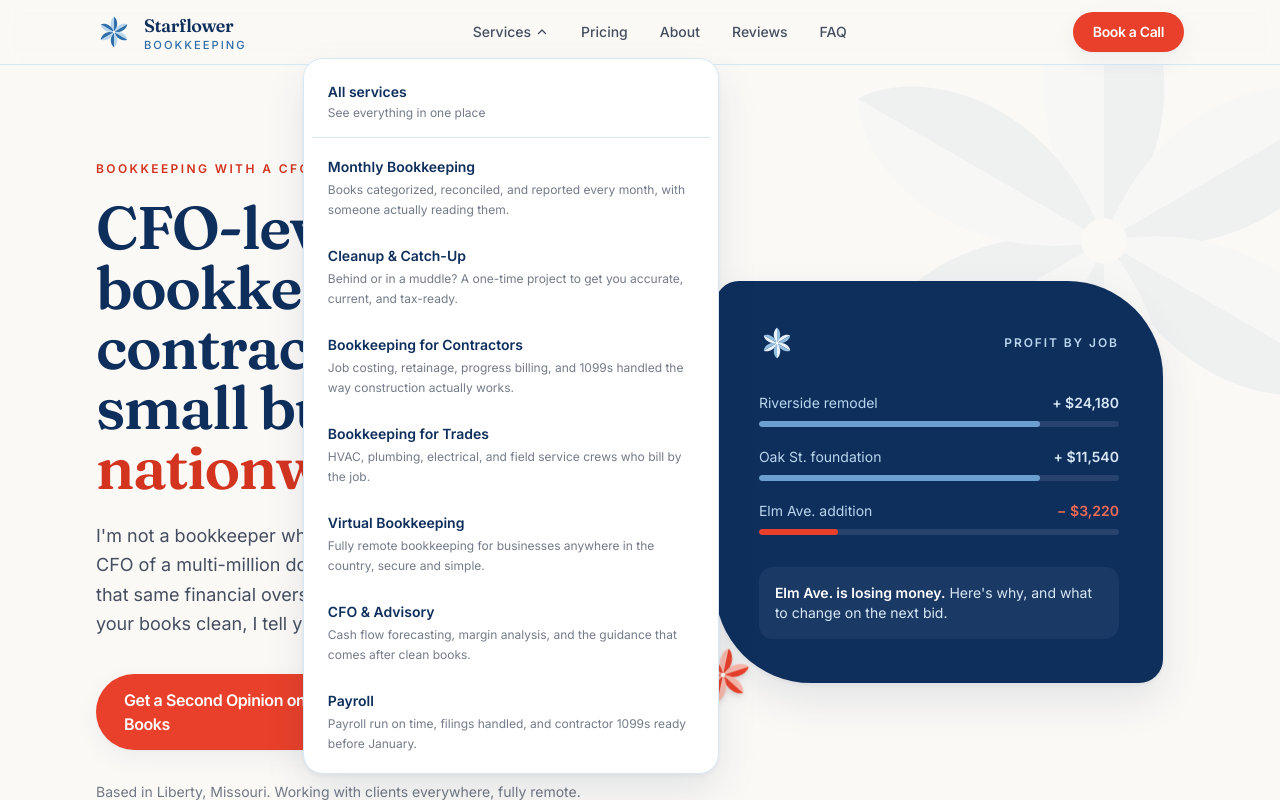
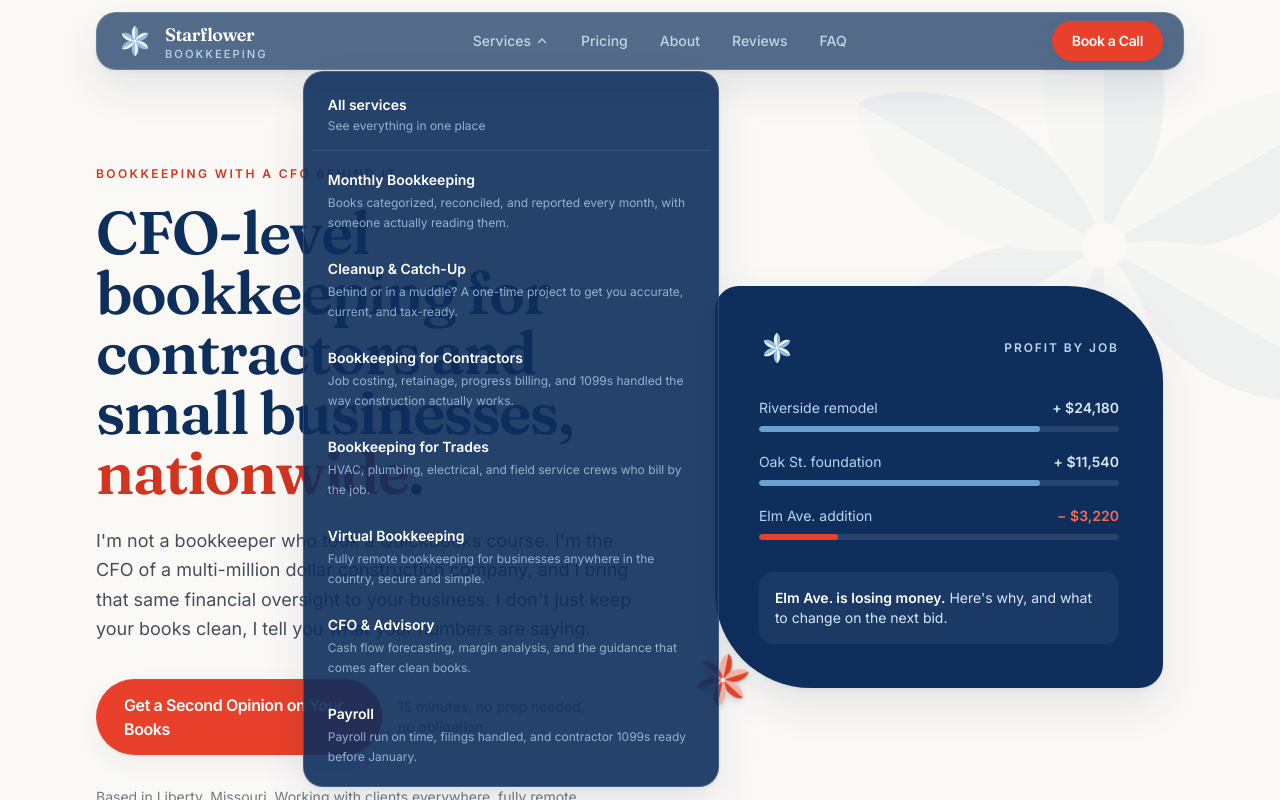
Before and after one commit to dewbwah/Starflower, a Next.js app: page / in a window 1280 px wide. Both pictures are taken after a click on the button "Services". Shown: the top 800 px of the page. Built offline with nearby package versions, Linux system fonts and the light colour scheme.

Commit message:
Glass nav bar, footer legal links + DewBwah credit, testimonials tone prop

```diff
--- a/components/Footer.tsx
+++ b/components/Footer.tsx
@@ -104,14 +104,31 @@ export function Footer() {
           <p>
             &copy; {year} {BUSINESS.name}. All rights reserved.
           </p>
-          <div className="flex items-center gap-5">
+          <nav aria-label="Legal" className="flex flex-wrap items-center gap-x-5 gap-y-2">
             <Link href="/privacy" className="transition-colors hover:text-coral-400">
               Privacy Policy
             </Link>
-            <span className="text-petal-200/40">
-              Serving contractors &amp; small businesses nationwide
-            </span>
-          </div>
+            <Link href="/terms" className="transition-colors hover:text-coral-400">
+              Terms of Service
+            </Link>
+            <Link
+              href="/cookie-settings"
+              className="transition-colors hover:text-coral-400"
+            >
+              Cookie Settings
+            </Link>
+          </nav>
+          <p>
+            Website by{" "}
+            <a
+              href="https://dewbwahmarketing.com"
+              target="_blank"
+              rel="noopener"
+              className="font-medium text-petal-200/90 transition-colors hover:text-coral-400"
+            >
+              DewBwah
+            </a>
+          </p>
         </div>
       </Container>
     </footer>
--- a/components/Header.tsx
+++ b/components/Header.tsx
@@ -43,9 +43,13 @@ export function Header() {
     pathname === href || (href !== "/" && pathname.startsWith(href + "/"));
 
   return (
-    <header className="sticky top-0 z-50 border-b border-petal-100 bg-cream/85 backdrop-blur supports-[backdrop-filter]:bg-cream/70">
-      <Container className="flex h-16 items-center justify-between gap-4">
-        <Logo />
+    // Floating glass bar: translucent navy over a blur, inset from the page top,
+    // so content slides underneath it as you scroll.
+    <header className="pointer-events-none sticky top-0 z-50">
+      <Container className="pointer-events-auto">
+        <div className="mt-3 rounded-2xl border border-white/15 bg-navy/80 shadow-lift backdrop-blur-md supports-[backdrop-filter]:bg-navy/70">
+          <div className="flex h-14 items-center justify-between gap-4 px-4 sm:px-5">
+            <Logo variant="light" />
 
         <nav
           ref={navRef}
@@ -61,8 +65,10 @@ export function Header() {
                   key={link.href}
                   href={link.href}
                   aria-current={active ? "page" : undefined}
-                  className={`rounded-full px-3.5 py-2 text-sm font-medium transition-colors focus-visible:outline-none focus-visible:ring-2 focus-visible:ring-coral-500 ${
-                    active ? "text-coral-600" : "text-ink/80 hover:text-navy"
+                  className={`rounded-full px-3.5 py-2 text-sm font-medium transition-colors focus-visible:outline-none focus-visible:ring-2 focus-visible:ring-coral-400 ${
+                    active
+                      ? "text-coral-400"
+                      : "text-petal-100/85 hover:bg-white/10 hover:text-white"
                   }`}
                 >
                   {link.label}
@@ -81,10 +87,10 @@ export function Header() {
                   aria-expanded={expanded}
                   aria-haspopup="true"
                   onClick={() => setMenu(expanded ? null : link.href)}
-                  className={`inline-flex items-center gap-1 rounded-full px-3.5 py-2 text-sm font-medium transition-colors focus-visible:outline-none focus-visible:ring-2 focus-visible:ring-coral-500 ${
+                  className={`inline-flex items-center gap-1 rounded-full px-3.5 py-2 text-sm font-medium transition-colors focus-visible:outline-none focus-visible:ring-2 focus-visible:ring-coral-400 ${
                     active || childActive
-                      ? "text-coral-600"
-                      : "text-ink/80 hover:text-navy"
+                      ? "text-coral-400"
+                      : "text-petal-100/85 hover:bg-white/10 hover:text-white"
                   }`}
                 >
                   {link.label}
@@ -107,33 +113,33 @@ export function Header() {
                 </button>
 
                 {expanded ? (
-                  <div className="absolute left-1/2 top-full z-50 mt-2 w-[26rem] -translate-x-1/2 rounded-2xl border border-petal-100 bg-white p-2 shadow-lift">
+                  <div className="absolute left-1/2 top-full z-50 mt-3 w-[26rem] -translate-x-1/2 rounded-2xl border border-white/15 bg-navy/90 p-2 shadow-lift backdrop-blur-md">
                     <Link
                       href={link.href}
-                      className="block rounded-xl px-4 py-3 transition-colors hover:bg-petal-50 focus-visible:outline-none focus-visible:ring-2 focus-visible:ring-coral-500"
+                      className="block rounded-xl px-4 py-3 transition-colors hover:bg-white/10 focus-visible:outline-none focus-visible:ring-2 focus-visible:ring-coral-400"
                     >
-                      <span className="text-sm font-semibold text-navy">
+                      <span className="text-sm font-semibold text-white">
                         All services
                       </span>
-                      <span className="mt-0.5 block text-xs text-ink/60">
+                      <span className="mt-0.5 block text-xs text-petal-200/75">
                         See everything in one place
                       </span>
                     </Link>
-                    <div className="my-1 h-px bg-petal-100" />
+                    <div className="my-1 h-px bg-white/10" />
                     {link.children.map((child) => (
                       <Link
                         key={child.href}
                         href={child.href}
-                        className="block rounded-xl px-4 py-3 transition-colors hover:bg-petal-50 focus-visible:outline-none focus-visible:ring-2 focus-visible:ring-coral-500"
+                        className="block rounded-xl px-4 py-3 transition-colors hover:bg-white/10 focus-visible:outline-none focus-visible:ring-2 focus-visible:ring-coral-400"
                       >
                         <span
                           className={`text-sm font-semibold ${
-                            isActive(child.href) ? "text-coral-600" : "text-navy"
+                            isActive(child.href) ? "text-coral-400" : "text-white"
                           }`}
                         >
                           {child.label}
                         </span>
-                        <span className="mt-0.5 block text-xs leading-relaxed text-ink/60">
+                        <span className="mt-0.5 block text-xs leading-relaxed text-petal-200/75">
                           {child.summary}
                         </span>
                       </Link>
@@ -153,7 +159,7 @@ export function Header() {
           <button
             type="button"
             onClick={() => setOpen((v) => !v)}
-            className="inline-flex h-10 w-10 items-center justify-center rounded-xl text-navy transition-colors hover:bg-petal-100 focus-visible:outline-none focus-visible:ring-2 focus-visible:ring-coral-500 lg:hidden"
+            className="inline-flex h-10 w-10 items-center justify-center rounded-xl text-white transition-colors hover:bg-white/10 focus-visible:outline-none focus-visible:ring-2 focus-visible:ring-coral-400 lg:hidden"
             aria-expanded={open}
             aria-controls="mobile-menu"
             aria-label={open ? "Close menu" : "Open menu"}
@@ -177,31 +183,31 @@ export function Header() {
             </span>
           </button>
             </div>
-      </Container>
+          </div>
 
-      {/* Mobile menu */}
+          {/* Mobile menu, expanding inside the same glass card */}
           <div
             id="mobile-menu"
-        className={`max-h-[calc(100vh-4rem)] overflow-y-auto border-t border-petal-100 bg-cream lg:hidden ${
+            className={`max-h-[calc(100vh-6rem)] overflow-y-auto border-t border-white/10 lg:hidden ${
               open ? "block" : "hidden"
             }`}
           >
-        <Container className="flex flex-col gap-1 py-4">
+            <div className="flex flex-col gap-1 px-3 py-4">
               {NAV_LINKS.map((link) => (
                 <div key={link.href}>
                   <Link
                     href={link.href}
-                className="block rounded-xl px-3 py-3 text-base font-medium text-ink/90 transition-colors hover:bg-petal-100 focus-visible:outline-none focus-visible:ring-2 focus-visible:ring-coral-500"
+                    className="block rounded-xl px-3 py-3 text-base font-medium text-petal-100 transition-colors hover:bg-white/10 hover:text-white focus-visible:outline-none focus-visible:ring-2 focus-visible:ring-coral-400"
                   >
                     {link.label}
                   </Link>
                   {link.children ? (
-                <div className="mb-1 ml-3 border-l border-petal-200 pl-3">
+                    <div className="mb-1 ml-3 border-l border-white/15 pl-3">
                       {link.children.map((child) => (
                         <Link
                           key={child.href}
                           href={child.href}
-                      className="block rounded-xl px-3 py-2.5 text-sm text-ink/75 transition-colors hover:bg-petal-100 focus-visible:outline-none focus-visible:ring-2 focus-visible:ring-coral-500"
+                          className="block rounded-xl px-3 py-2.5 text-sm text-petal-200/85 transition-colors hover:bg-white/10 hover:text-white focus-visible:outline-none focus-visible:ring-2 focus-visible:ring-coral-400"
                         >
                           {child.label}
                         </Link>
@@ -213,8 +219,10 @@ export function Header() {
               <CTAButton href={CTA.href} size="lg" className="mt-3">
                 {CTA.headerLabel}
               </CTAButton>
+            </div>
+          </div>
+        </div>
       </Container>
-      </div>
     </header>
   );
 }
--- a/components/Testimonials.tsx
+++ b/components/Testimonials.tsx
@@ -15,9 +15,16 @@ function Stars() {
   );
 }
 
-export function Testimonials() {
+export function Testimonials({
+  tone = "white",
+}: {
+  tone?: "white" | "cream" | "petal";
+}) {
+  // Cards sit on cream by default; on a cream or petal band they flip to white
+  // so they still read as cards.
+  const cardBg = tone === "white" ? "bg-cream" : "bg-white";
   return (
-    <Section tone="white">
+    <Section tone={tone}>
       <Container>
         <Reveal className="mx-auto max-w-prose text-center">
           <Eyebrow className="mb-3">In their words</Eyebrow>
@@ -32,7 +39,7 @@ export function Testimonials() {
         <div className="mt-14 grid gap-6 md:grid-cols-3">
           {TESTIMONIALS.map((t, i) => (
             <Reveal key={t.name} delay={i * 80}>
-              <figure className="flex h-full flex-col rounded-2xl border border-petal-100 bg-cream p-7 shadow-soft">
+              <figure className={`flex h-full flex-col rounded-2xl border border-petal-100 ${cardBg} p-7 shadow-soft`}>
                 <Stars />
                 <blockquote className="mt-4 flex-1 text-[0.975rem] leading-relaxed text-ink/85">
                   &ldquo;{t.quote}&rdquo;
```
Lines whose indentation alone changed are shown as unchanged.
